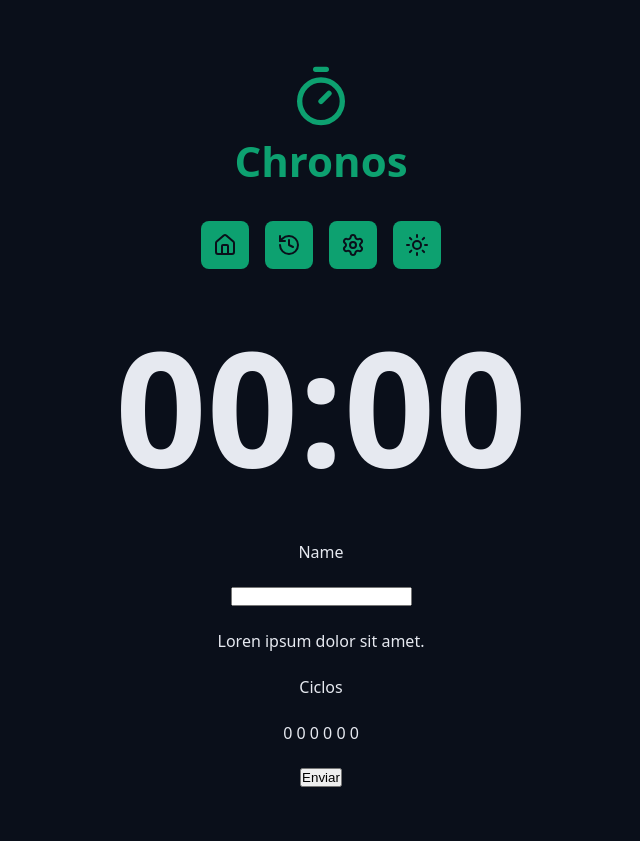
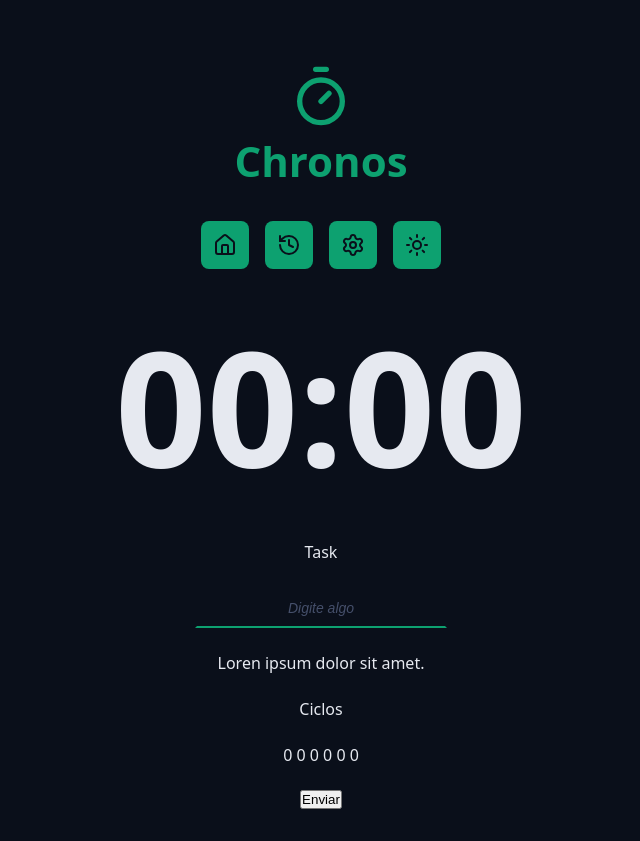
Before and after one commit to virgilio-vpr/chronos-pomodoro, a React (Vite) app: page / in a window 1280 px wide. Shown: the whole page, without its empty margins (319-959 px from the left). Before the commit the page ends 819 px from the top, so only its background shows below. Built offline with nearby package versions, Linux system fonts and the light colour scheme.

Commit message:
criando o componente de imput com css

```diff
--- a/src/App.tsx
+++ b/src/App.tsx
@@ -2,6 +2,7 @@
 import { Logo } from './components/Logo';
 import { Menu } from './components/Menu';
 import { CountDown } from './components/CountDown';
+import { DefaultInput } from './components/DefaultInpunt';
 
 import './styles/theme.css';
 import './styles/global.css';
@@ -24,8 +25,12 @@
       <Container>
         <form className='form' action=''>
           <div className='formRow'>
-            <label htmlFor='input'>Name</label>
-            <input id='input' type='text' />
+            <DefaultInput
+              labelText='Task'
+              id='meuInput'
+              type='text'
+              placeholder='Digite algo'
+            />
           </div>
 
           <div className='formRow'>
--- /dev/null
+++ b/src/components/DefaultInpunt/index.tsx
@@ -0,0 +1,19 @@
+import styles from './styles.module.css';
+
+type DefaultInpuntProps = {
+  id: string;
+  labelText: string;
+} & React.ComponentProps<'input'>;
+export function DefaultInput({
+  id,
+  type,
+  labelText,
+  ...rest
+}: DefaultInpuntProps) {
+  return (
+    <>
+      <label htmlFor={id}>{labelText}</label>
+      <input className={styles.input} id={id} type={type} {...rest} />
+    </>
+  );
+}
--- /dev/null
+++ b/src/components/DefaultInpunt/styles.module.css
@@ -0,0 +1,28 @@
+.input {
+  background: transparent;
+  text-align: center;
+  font-size: 1.8rem;
+  padding: 0.8rem;
+  color: var(--text-default);
+  outline: none;
+
+  border: 0.2rem solid transparent;
+  border-bottom: 0.2rem solid var(--primary);
+  transition: all 0.1s ease-in-out;
+}
+
+.input:focus {
+  border: 0.2rem solid var(--primary);
+  border-radius: 0.8rem;
+}
+
+.input::placeholder {
+  color: var(--gray-500);
+  font-size: 1.4rem;
+  font-style: italic;
+}
+
+.input:disabled {
+  border-bottom: 0.2rem solid var(--disabled);
+  color: var(--disabled-muted);
+}
```
